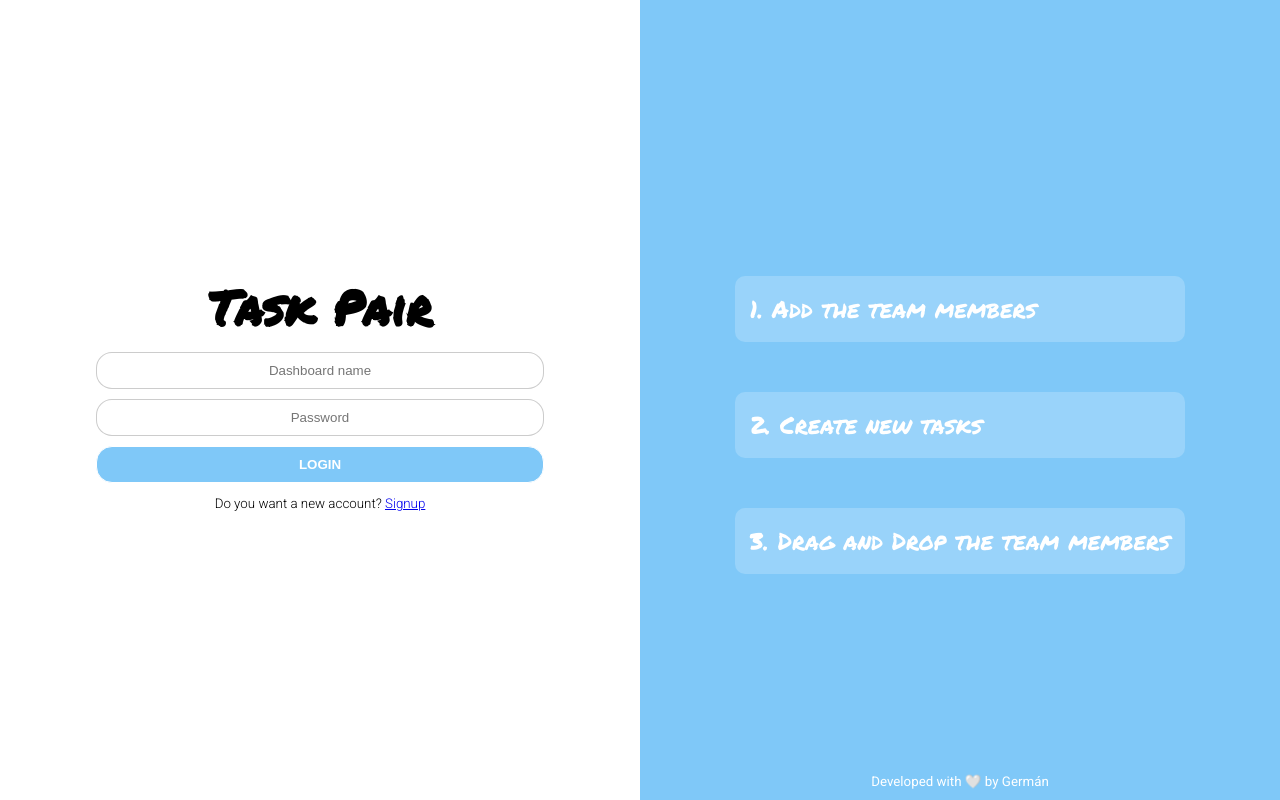
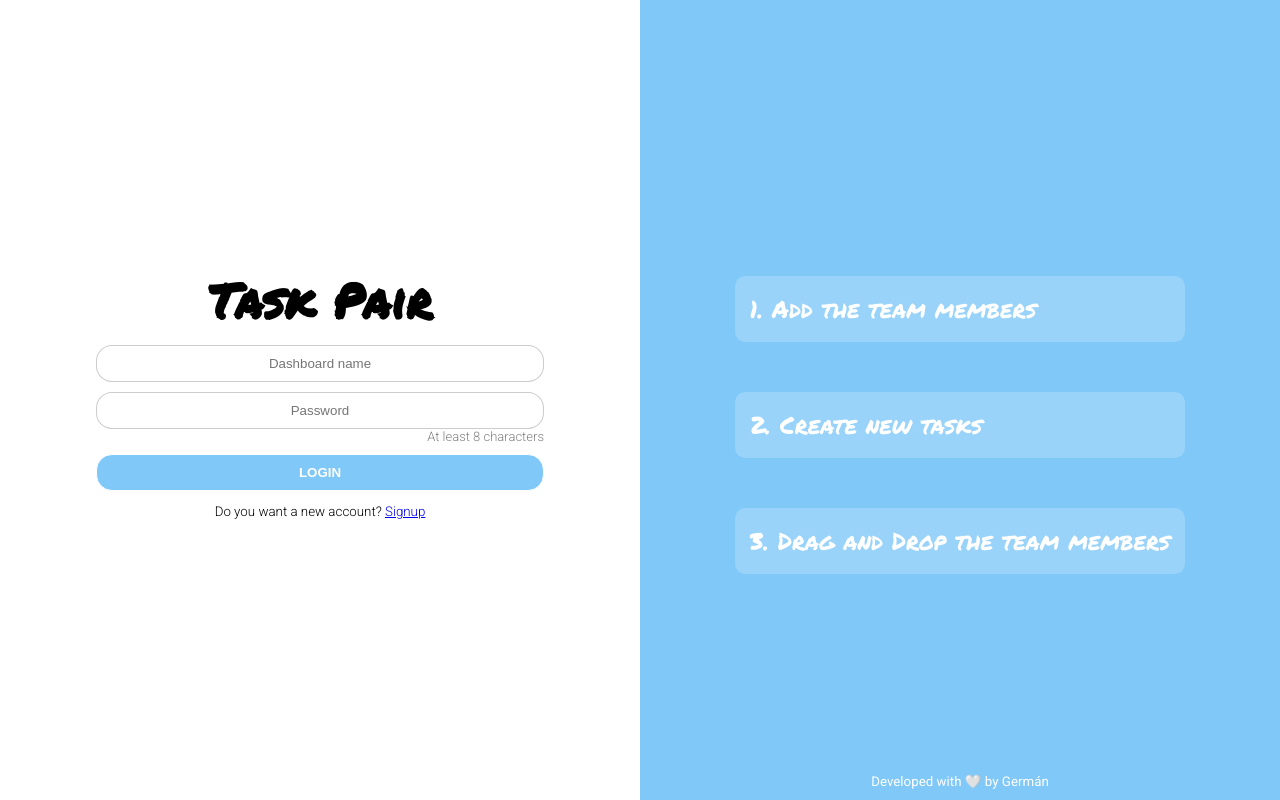
Before and after one commit to getellez/pairing-platform-ui, a React (Vite) app: page /login in a window 1280 px wide. Built offline with nearby package versions, Linux system fonts and the light colour scheme.

Commit message:
Add signup success message

```diff
--- a/src/pages/Login/Login.css
+++ b/src/pages/Login/Login.css
@@ -3,7 +3,13 @@
   grid-template-columns: 100%;
   height: 100vh;
 }
-
+.Login__message-success {
+  text-align: center;
+  color: white;
+  background-color: #70e497;
+  padding: 1rem;
+  border-radius: 1rem;
+}
 .Login__column-left {
   padding: 1rem;
   display: flex;
@@ -40,7 +46,12 @@
   width: 100%;
   text-align: center;
 }
-
+.Login__password-label {
+  font-weight: 300;
+  font-size: small;
+  text-align: right;
+  color: gray;
+}
 .Login__button {
   background-color: #7FC8F8;
   border: 1px solid white;
--- a/src/pages/Login/Login.jsx
+++ b/src/pages/Login/Login.jsx
@@ -1,10 +1,11 @@
+import { Spin } from 'antd';
 import React, { useState } from 'react'
-import { useNavigate, NavLink, useParams } from 'react-router-dom';
+import { useForm } from 'react-hook-form';
+import toast, { Toaster } from 'react-hot-toast';
+import { useNavigate, NavLink, useParams, useSearchParams } from 'react-router-dom';
 import { sendApiRequest } from '../../utils/client';
 import { urls } from '../../config/urls';
 import { APP_NAME } from '../../utils/constants';
-import { useForm } from 'react-hook-form';
-import { Spin } from 'antd';
 
 import './Login.css'
 import 'antd/lib/spin/style/index.css'
@@ -14,7 +15,11 @@ export const Login = () => {
   const [errorMessage, setErrorMessage] = useState('')
   const { register, setValue, handleSubmit, formState: { errors } } = useForm({ defaultValues: { dashboardName: '', password: '' } })
   const navigate = useNavigate()
-  const { dashboardName } = useParams()
+  const { dashboardName, status } = useParams()
+  const params = useParams()
+  const [searchParams] = useSearchParams();
+  const signupStatus = searchParams.get('status') === 'ok'
+
   if (dashboardName) {
     setValue('dashboardName', dashboardName)
   }
@@ -53,6 +58,14 @@ export const Login = () => {
       <div className="Login__column-left">
         <div className="Login__container-left">
 
+          {
+            signupStatus && (
+              <p className='Login__message-success animate__animated animate__fadeOut'>
+                Your account was created succesfully.
+              </p>
+
+            )
+          }
           <h1 className='Login__title'>
             {
               dashboardName
@@ -61,7 +74,9 @@ export const Login = () => {
             }
           </h1>
 
+
           <form onSubmit={handleSubmit(handleLogin)}>
+            <Toaster />
             <div className='Login__input-container'>
               {
                 !dashboardName && <>
@@ -104,6 +119,8 @@ export const Login = () => {
                 placeholder='Password'
                 {...register("password", { required: "The password is required" })}
               />
+              <p className="Login__password-label">At least 8 characters</p>
+
               {
                 errors?.password?.message && (
                   <div className='Login__error-container'>
--- a/src/pages/Signup/Signup.jsx
+++ b/src/pages/Signup/Signup.jsx
@@ -32,7 +32,7 @@ export const Signup = () => {
       }
       const signup = await sendApiRequest.post(endpoint, data, headers)
       if (signup.statusCode === 201) {
-        navigate(urls.loginPage)
+        navigate(`${urls.loginPage}?status=ok`)
       } else {
         setisLoading(false)
         setErrorMessage(signup.data.message)
```
